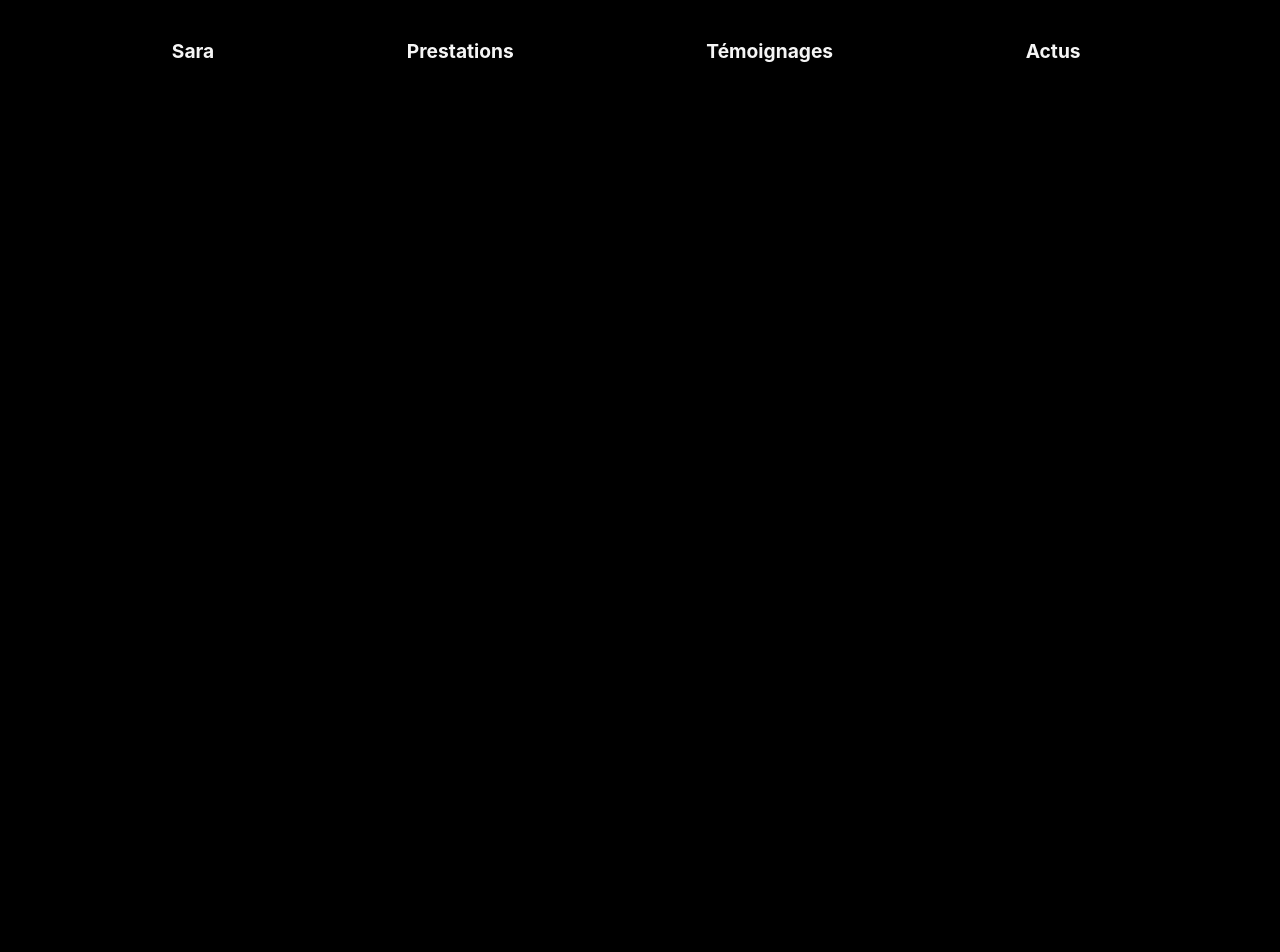
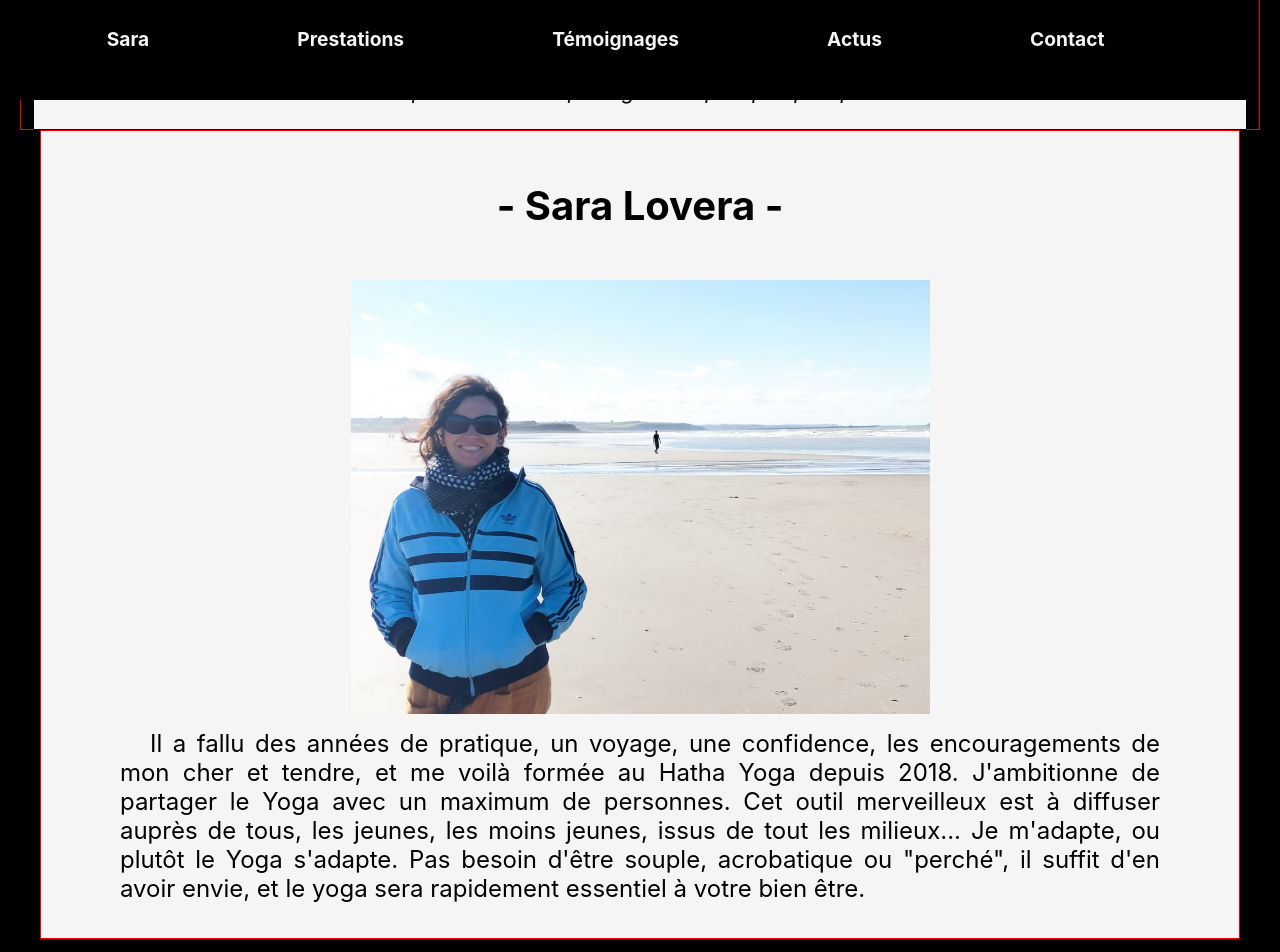
Before and after one commit to e-hainaux/SYA-frontend, a Next.js app: page / in a window 1280 px wide. Shown: the part 700-1652 px from the top of the page. Before the commit the page ends 800 px from the top, so only its background shows below. Built offline with nearby package versions, Linux system fonts and the light colour scheme.

Commit message:
front 16-03-2024 17:51

```diff
--- a/components/Header.js
+++ b/components/Header.js
@@ -57,6 +57,14 @@ function Header() {
             >
               Actus
             </ScrollLink>
+            <ScrollLink
+              className={styles.a}
+              to="contact"
+              smooth={true}
+              duration={500}
+            >
+              Contact
+            </ScrollLink>
           </ul>
         </nav>
       </div>
--- a/components/Home.js
+++ b/components/Home.js
@@ -1,10 +1,12 @@
 import styles from "../styles/Home.module.css";
 import Header from "../components/Header";
+import PresentationSara from "../components/PresentationSara";
 
 function Home() {
   return (
     <div className={styles.main}>
       <Header />
+      <PresentationSara />
     </div>
   );
 }
--- /dev/null
+++ b/components/PresentationSara.js
@@ -0,0 +1,41 @@
+import React from "react";
+import styles from "../styles/presentationSara.module.css";
+import Image from "next/image";
+
+import photoSara from "../public/images/PhotoSara.jpg";
+
+const PresentationSara = () => {
+  return (
+    <section className={styles.segment}>
+      <h2 className={styles.titre}>- Sara Lovera -</h2>
+      <div className={styles.textePhoto}>
+        <div className={styles.imageWrapper}>
+          <div className={styles.imageContainer}>
+            <Image
+              src={photoSara}
+              alt="Sara Lovera - photo"
+              className={styles.photoSara}
+            />
+          </div>
+        </div>
+        <p className={styles.paragraphe}>
+          Il a fallu des années de pratique, un voyage, une confidence, les
+          encouragements de mon cher et tendre, et me voilà formée au Hatha Yoga
+          depuis 2018. J'ambitionne de partager le Yoga avec un maximum de
+          personnes. Cet outil merveilleux est à diffuser auprès de tous, les
+          jeunes, les moins jeunes, issus de tout les milieux... Je m'adapte, ou
+          plutôt le Yoga s'adapte. Pas besoin d'être souple, acrobatique ou
+          "perché", il suffit d'en avoir envie, et le yoga sera rapidement
+          essentiel à votre bien être.
+        </p>
+        {/* <img
+          src={photoSara}
+          alt="Sara Lovera - photo"
+          className={styles.photoSaraLargeSmallScreen}
+        /> */}
+      </div>
+    </section>
+  );
+};
+
+export default PresentationSara;
--- a/styles/Header.module.css
+++ b/styles/Header.module.css
@@ -4,6 +4,11 @@
   align-items: center;
   width: 100%;
   height: 100vh;
+  background-color: black;
+  margin: 0 20px;
+  border: 1px solid red;
+
+  /* border-radius: 80px 10px 0px 0px; */
 }
 
 .headerMainContainer {
@@ -15,10 +20,10 @@
   height: 100vh;
   font-size: 5rem;
   text-align: center;
-  margin: 25px 25px 0 25px;
-  background-color: white;
+  /* margin: 25px 25px 0 25px; */
+  background-color: whitesmoke;
   border: 1px solid black;
-  border-radius: 50px 3px 0px 0px;
+  /* border-radius: 80px 10px 0px 0px; */
   /* overflow: hidden; */
 }
 
@@ -39,6 +44,8 @@
 }
 
 .nav {
+  position: absolute;
+  bottom: 0;
   display: flex;
   align-self: flex-end;
   flex-direction: row;
--- a/styles/Home.module.css
+++ b/styles/Home.module.css
@@ -7,4 +7,5 @@
   height: 100%;
   background-color: black;
   overflow: hidden;
+  padding: 20px;
 }
--- a/styles/globals.css
+++ b/styles/globals.css
@@ -5,7 +5,7 @@ html {
   align-items: center;
   scroll-behavior: smooth;
   background-color: black;
-  padding: 0;
+  padding: 10px;
   margin: 0;
 }
 
@@ -17,7 +17,8 @@ body {
   /* overflow: hidden; */
   padding: 0;
   margin: 0;
-
+  /* border-radius: 50px 3px; */
+  background-color: black;
   font-family: -apple-system, BlinkMacSystemFont, Segoe UI, Roboto, Oxygen,
     Ubuntu, Cantarell, Fira Sans, Droid Sans, Helvetica Neue, sans-serif;
 }
--- /dev/null
+++ b/styles/presentationSara.module.css
@@ -0,0 +1,58 @@
+.segment {
+  font-size: 1.8rem;
+  text-align: justify;
+  margin: 0 20px;
+  padding: 20px;
+  background-color: whitesmoke;
+  border: 1px solid red;
+}
+
+.titre {
+  font-size: 2.5rem;
+  text-align: center;
+  margin: 30px auto;
+}
+
+.textePhoto {
+  display: flex;
+  font-size: 2.2rem;
+  flex-direction: column;
+  text-align: center;
+  justify-content: center;
+  align-items: center;
+  margin: 0 auto;
+  padding-top: 20px;
+  /* border: 1px solid green; */
+}
+
+.paragraphe {
+  width: 95%;
+  font-size: 1.5rem;
+  text-align: justify;
+  margin: 0 auto;
+  text-indent: 30px;
+  padding: 15px 30px;
+}
+.imageWrapper {
+  width: 100%;
+  display: flex;
+  flex-direction: row;
+  justify-content: center;
+  align-items: center;
+  /* border: 1px solid red; */
+}
+.imageContainer {
+  width: 50%;
+  height: auto;
+  padding: 0;
+  display: flex;
+  align-items: center;
+  justify-content: center;
+  /* border: 1px solid red; */
+}
+
+.photoSara {
+  max-width: 100%;
+  max-height: 100%;
+  /* object-fit: cover; ou 'cover' ? */
+}
```
Also changed, not shown: public/images/PhotoSara.jpg (renamed from public/images/Photo-Sara.jpg).
